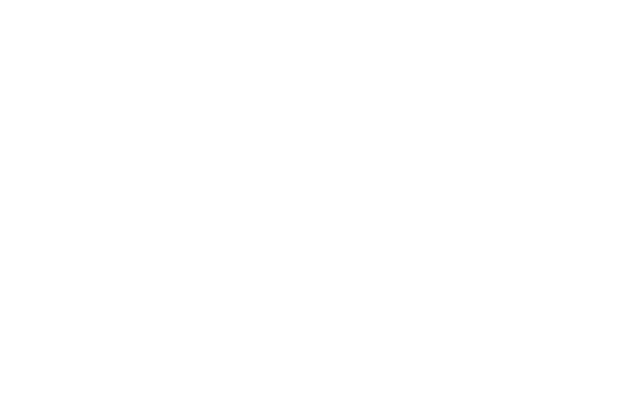
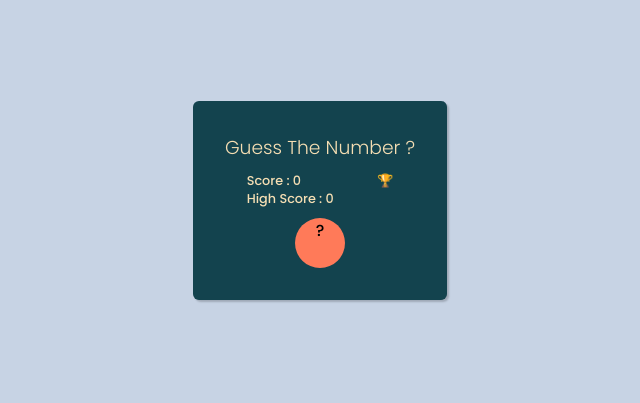
Before and after one commit to TheSysCoder/javascript-game, a plain HTML site: page index.html in a window 1280 px wide. Shown: the whole page, without its empty margins (320-960 px from the left). Drawn offline with Linux system fonts and the light colour scheme.

Commit message:
Css Started

```diff
--- a/css/styles.css
+++ b/css/styles.css
@@ -1,5 +1,50 @@
+@import url('https://fonts.googleapis.com/css2?family=Poppins:wght@100;300;500;700&display=swap');
 *{
     margin: 0%;
     padding: 0%;
     box-sizing: border-box;
 }
+
+body{
+   background-color: rgb(199, 211, 228);
+   font-family: 'Poppins', sans-serif;
+}
+.center{
+    height: 25rem;
+    display: flex;
+    align-items: center;
+    justify-content: center;
+}
+
+.card{
+    border-radius: 6px;
+    box-shadow: 2px 2px 2px rgba(0, 0, 0, 0.2);
+    padding: 2rem;
+    background-color: rgb(19, 67, 78);
+}
+.heading{
+    text-align: center;
+    color: wheat;
+    font-weight: 300;
+}
+
+.score-card{
+    display: flex;
+    justify-content: space-around;
+    text-align: left;
+    font-size: 0.8rem;
+    color: wheat;
+    margin: 10px 0;
+}
+
+.circle-area{
+    display: flex;
+    justify-content: center;
+    text-align: center;
+}
+.circle{
+    background: #FF7A59;
+    width: 50px;
+    height: 50px;
+    border-radius: 50%;
+}
--- a/index.html
+++ b/index.html
@@ -10,6 +10,24 @@
     <link rel="shortcut icon" href="img/icons8-game-16.png" type="image/x-icon">
 </head>
 <body>
-
+   <div class="center">
+       <div class="card">
+           <h3 class="heading">Guess The Number ?</h3>
+            <div class="score-card">
+                <div class="scores">
+                    <p class="score">Score : <span class="update-score">0</span></p>
+                <p class="high-score"> High Score : <span class="update-highscore">0</span></p>
+                </div>
+                <div class="counts">
+                    <p>🏆 </p>
+                </div>
+            </div>
+            <div class="circle-area">
+                <div class="circle">
+                    <p class="guess-number">?</p>
+                </div>
+            </div>
+       </div>
+   </div>
 </body>
 </html>
```
